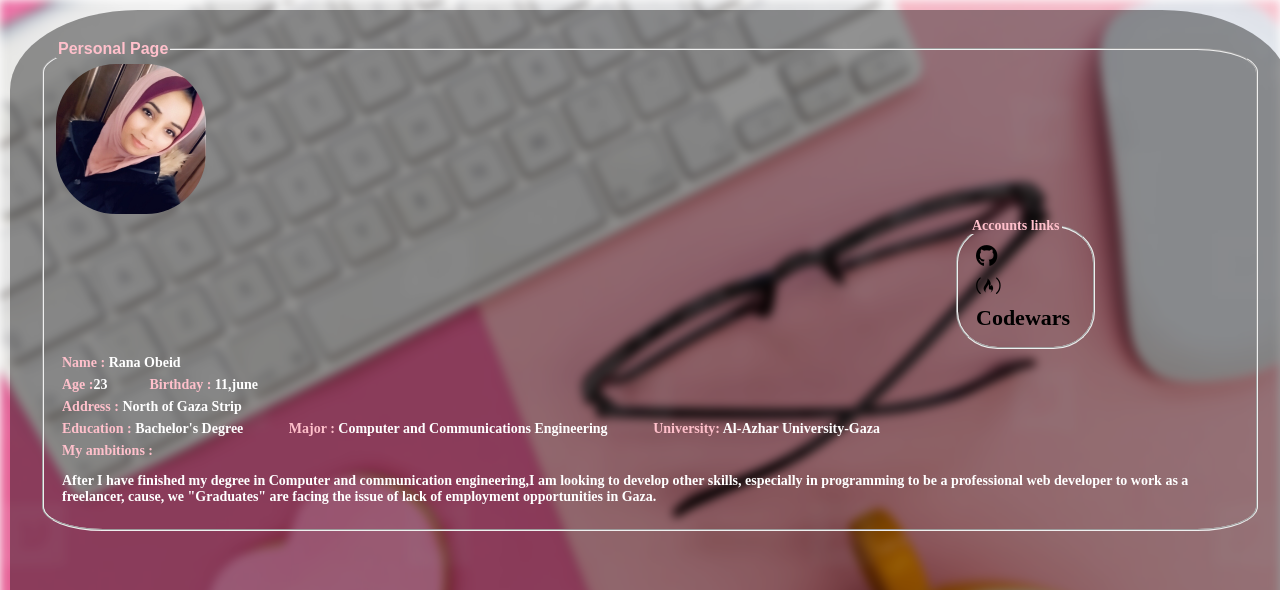
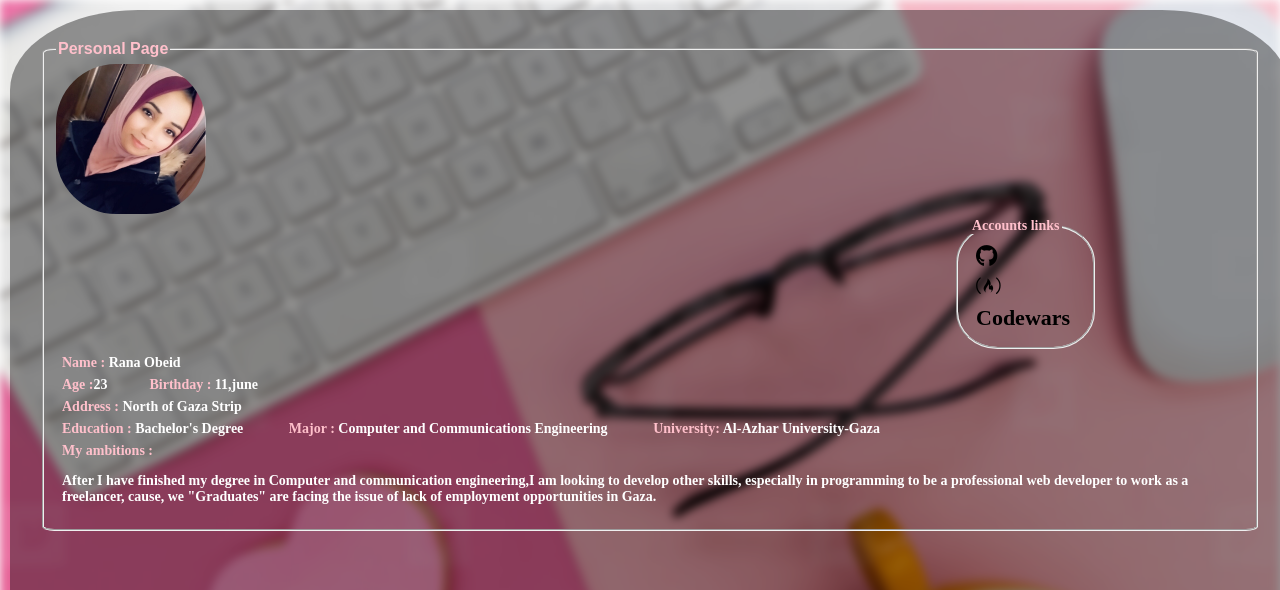
Before and after one commit to ranasobeid95/Rana_Obeid, a plain HTML site: page index.html in a window 1280 px wide. Shown: the top 590 px of the page. Drawn offline with Linux system fonts and the light colour scheme.

Commit message:
Update index.html

```diff
--- a/index.html
+++ b/index.html
@@ -107,7 +107,7 @@ a {
 
 .personal-info{
     text-align: left;
-    border-radius: 5%;
+    border-radius: 1%;
     height: 100%;
     width: auto;
    }
```
